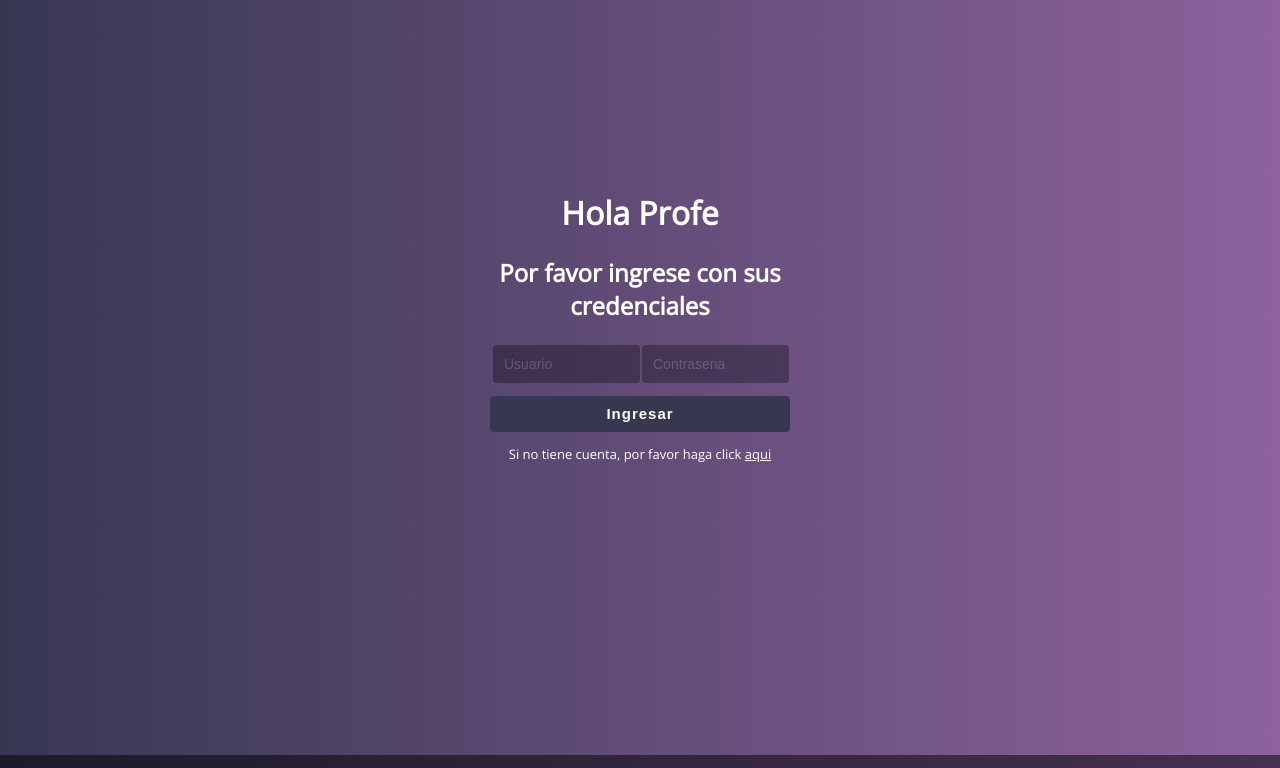
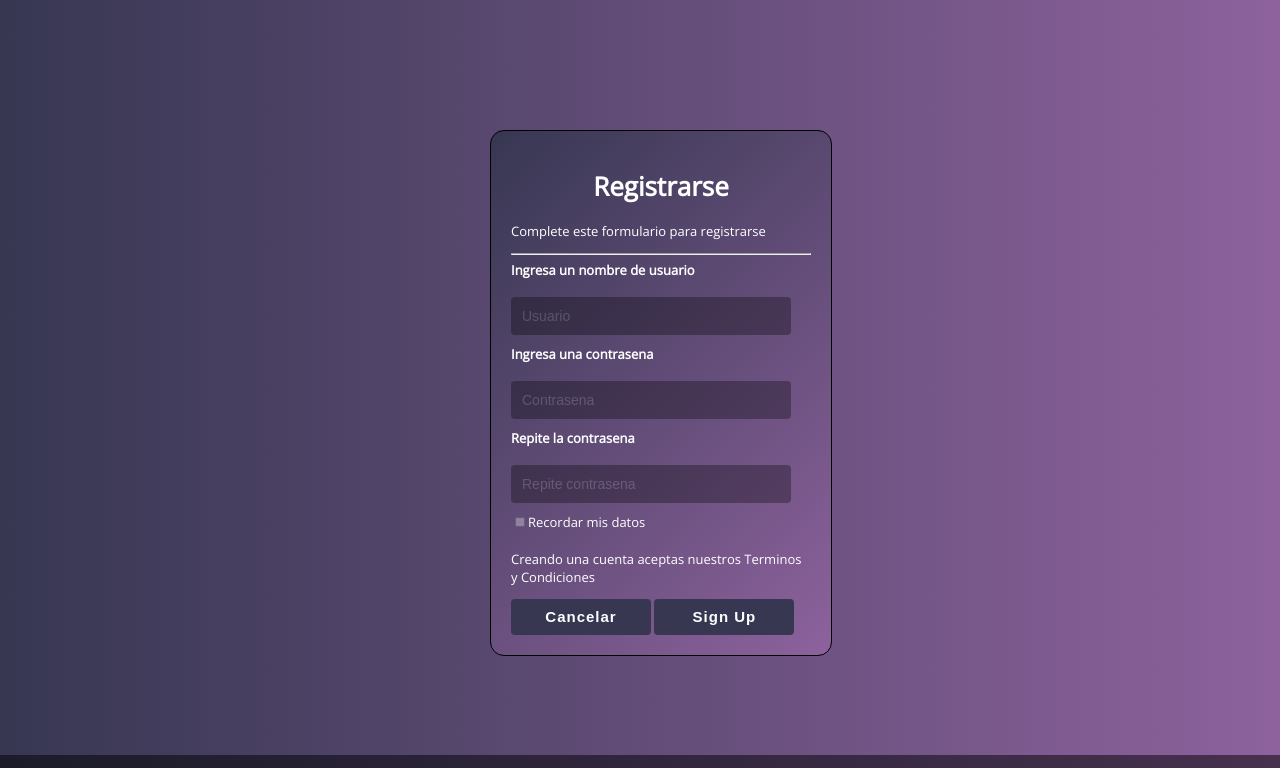
Before and after one commit to unknowncode44/lab1_tp2_html_css, a plain HTML site: page login.html in a window 1280 px wide. Both pictures are taken after a click on the link "aqui". Shown: the top 768 px of the page. Drawn offline with nearby package versions, Linux system fonts and the light colour scheme.

Commit message:
3rd commit finalizamos formulario de registro y eventos

```diff
--- a/login.css
+++ b/login.css
@@ -1,12 +1,11 @@
 @import url(https://fonts.googleapis.com/css?family=Open+Sans);
 body {
+
 	width: 100%;
 	height:100%;
 	font-family: 'Open Sans', sans-serif;
 	background: linear-gradient(90deg, #373752, #8d629d);
   margin-bottom: 35px;
-
-
 }
 /*el div con clase ingreso sera el elemento principal del html
 la posicion sera absoluta, para que quede sobre los otros elementos, si hubiera
@@ -14,8 +13,18 @@ el margen superior sera del 30% de la pantalla
 y determinamos 50% para el margen izquierdo, esto nos ayuda a colocarlo en el medio de la pantalla
 el ancho total sera de 300px, al igual que el alto*/
 .ingreso {
+	display: block;
   position: absolute;
   top: 40%;
+  left: 50%;
+  margin: -150px 0 0 -150px;
+  width:300px;
+	height: 350px;
+}
+.registro {
+	display: none;
+  position: absolute;
+  top: 35%;
   left: 50%;
   margin: -150px 0 0 -150px;
   width:300px;
@@ -23,6 +32,10 @@ el ancho total sera de 300px, al igual que el alto*/
 }
 /* le damos estilo al texto en el h1*/
 .ingreso h1 {
+  color: #fff;
+  text-align:center;
+}
+.registro h1 {
   color: #fff;
   text-align:center;
 }
@@ -37,6 +50,8 @@ el ancho total sera de 300px, al igual que el alto*/
   text-align:center;
   font-size: 13px;
 }
+/*estilizamos los inputs, no llamaremos a una class sino que lo buscaremos por etiqueta. Repetiremos estos estilos en otros formularios
+ya que considero importante mantener el estilo principal y no variar a menos que sea estrictamente necesario*/
 input {
 	width: 86%;
 	margin-bottom: 10px;
@@ -109,3 +124,52 @@ footer p {
   align-self: center;
   width: 100%
 }
+.modal {
+display: block;
+color: white;
+background: linear-gradient(135deg, #373752, #8d629d);
+padding: 20px;
+width: 300px;
+margin: 0 auto;
+display: block;
+align-self: center;
+border: 1px solid black;
+border-radius: 14px;
+font-size: 13px;
+}
+.modal-contenido{
+	width: 300px
+}
+.modal label {
+	bottom: 5px;
+}
+.checkbox {
+display: inline-block;
+}
+.checkbox input {
+	margin: 3 auto 0 auto;
+	width: 10px;
+	height: 10px;
+}
+.cancelbtn, .signup {
+	display: inline-block;
+  padding: 9px 14px;
+  margin-bottom: 0;
+  border: none;
+  font-size: 15px;
+  font-weight: 600;
+  line-height: 18px;
+  letter-spacing: 1px;
+  color: white;
+  text-align: center;
+  border-radius: 4px;
+  cursor: pointer;
+  background: #373752;
+  width: 140px;
+}
+.cancelbtn:hover {
+  background: #bc544b;
+}
+.signup:hover {
+	background: #50c878;
+}
--- a/login.html
+++ b/login.html
@@ -3,6 +3,7 @@
   <head>
     <meta charset="utf-8">
     <title>Profe Pongame 10</title>
+
     <link rel="stylesheet" href="./login.css"><!-- aca llamamos al archivo css que nos da los estilos para esta pagina, login.css -->
 
     <!-- asi tambien, a modo demostrativo definimos los estilos de una porcion del footer, para la cual usaremos iconos,
@@ -97,10 +98,33 @@
 
   </head>
   <body>
-    <div class="ingreso">
+    <div class="registro" id="registro" >
+      <div class="modal">
+        <span onclick="document.getElementById('registro').style.display='none'" class="close" title="Close Modal"></span>
+        <form class="modal-contenido" method="post">
+          <div class="container">
+            <h1>Registrarse</h1>
+            <p>Complete este formulario para registrarse</p>
+            <hr>
+            <label for="nombre-usuario"><b>Ingresa un nombre de usuario</b></label><br><br>
+            <input type="text" name="usuario" placeholder="Usuario" required="required"><br>
+            <label for="nombre-usuario"><b>Ingresa una contrasena</b></label><br><br>
+            <input type="password" name="contrasena" placeholder="Contrasena" required="required"><br>
+            <label for="nombre-usuario"><b>Repite la contrasena</b></label><br><br>
+            <input type="password" name="number" placeholder="Repite contrasena" required="required"><br>
+            <label class="checkbox"><input type="checkbox" name="recuerdame">Recordar mis datos</label><br>
+            <p>Creando una cuenta aceptas nuestros <a style="font-size: 13px">Terminos y Condiciones</a></p>
+            <div class="clearfix">
+                <button type="button" onclick="document.getElementById('registro').style.display='none';document.getElementById('ingreso').style.display='block'" class="cancelbtn">Cancelar</button>
+                <button type="submit" class="signup">Sign Up</button>
+              </div>
+          </div>
+        </form>
+      </div>
+    </div>
+    <div class="ingreso" id="ingreso">
         <h1>Hola Profe</h1>
         <h2>Por favor ingrese con sus credenciales</h2>
-
         <form  method="post">
           <table>
             <tr>
@@ -113,12 +137,10 @@
             </tr>
           </table>
           <button type="submit" class="btn btn-primary btn block btn-large" name="button">Ingresar</button>
-          <p>Si no tiene cuenta, por favor haga click <a href="#">aqui</a>
-          </p>
+          <p>Si no tiene cuenta, por favor haga click <a id="createAccount" href="#" onclick="document.getElementById('ingreso').style.display='none';document.getElementById('registro').style.display='block'">aqui</a></p>
+        </form>
+    </div>
 
-        </form>
-
-    </div>
     <footer>
       <ul class="social-network social-circle">
           <li><a href="https://wa.me/5492995110040" class="icoWhatsapp" title="WhatsApp"><i class="fab fa-whatsapp"></i></a></li>
@@ -135,10 +157,21 @@
         </ul>
         <div>
 
-          <p>Trabajo Practivo Evaluativo #2  |Materia: Laboratorio 1|  Alumno: Matias Orellana | Profesor: <a href="http://itscipolletti.edu.ar/moodle/user/profile.php?id=628"> Exequiel Wiedermann</a> </p>
+          <p>Trabajo Practivo Evaluativo #2  |Materia: <strong>Laboratorio 1</strong>|  Alumno: <strong>Matias Orellana</strong> | Profesor: <strong><a href="http://itscipolletti.edu.ar/moodle/user/profile.php?id=628"> Exequiel Wiedermann</a></strong></p>
         </div>
       </div>
     </footer>
   </body>
+  <!--agregamos este pequeno <script> solo a efectos de manejar el cierre del modal-->
+  <script>
+      // Get the modal
+      var modal = document.getElementById('registro');
+      // When the user clicks anywhere outside of the modal, close it
+      window.onclick = function(event) {
+          if (event.target == modal) {
+              modal.style.display = "none";
+          }
+      }
+</script>
 
 </html>
```
